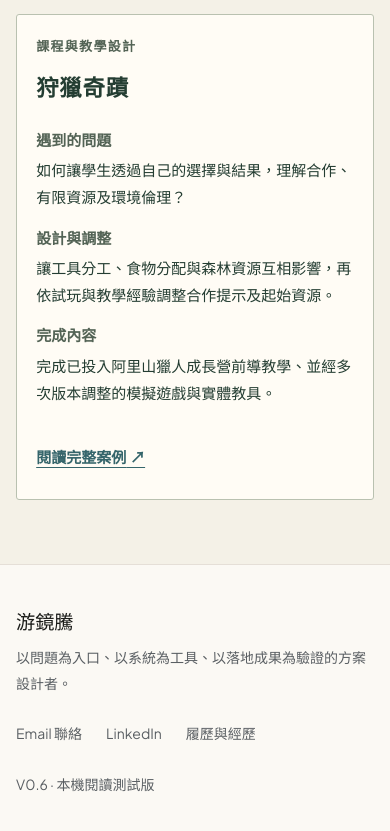
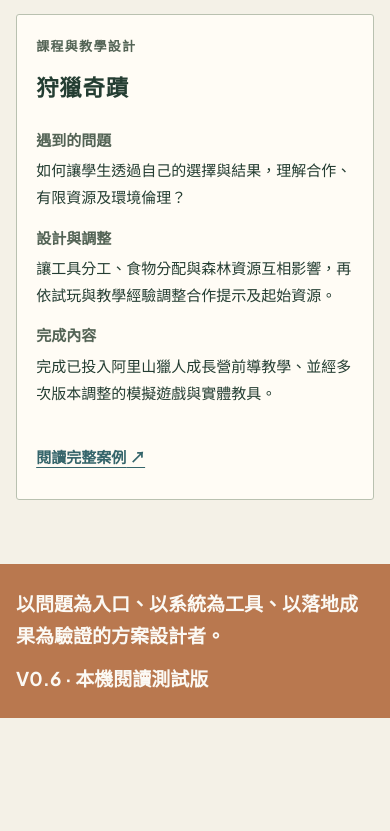
Before and after one commit to shiba19901021/DGCportfolio, an Astro site: page /DGCportfolio/explore in a window 390 px wide. Shown: the part 4602-5433 px from the top of the page. After the commit the page ends 5320 px from the top, so only its background shows below. Built offline with nearby package versions, Linux system fonts and the light colour scheme; Astro itself is replaced by a stand-in of ours.

Commit message:
Simplify footer and remove repeated homepage identity and counts

```diff
--- a/src/layouts/Base.astro
+++ b/src/layouts/Base.astro
@@ -39,8 +39,7 @@ const links = [
     <main id="main" tabindex="-1"><slot /></main>
     <footer class="site-footer site-chrome-footer">
       <div class="site-chrome-inner wrap">
-      <div><p class="footer-name">游鏡騰</p><p>{site.positioning}</p></div>
-      <div class="footer-links"><a href={`mailto:${site.email}`}>Email 聯絡</a><a href={site.linkedin}>LinkedIn</a><a href={pathFor('/#resume')}>履歷與經歷</a></div>
+      <p>{site.positioning}</p>
       {!publicRelease && <p class="preview-label">{previewVersion} · 本機閱讀測試版</p>}
       </div>
     </footer>
--- a/src/pages/index.astro
+++ b/src/pages/index.astro
@@ -11,7 +11,6 @@ const courses = works.filter(work => work.data.category === 'learning');
 <Base homeVisual>
   <div class="home-v03">
     <section class="home-hero wrap" aria-labelledby="home-title">
-      <p class="home-name">游鏡騰 <span lang="en">Ching-Teng Yu</span></p>
       <h1 id="home-title">{site.slogan}</h1>
       <p class="home-position">方案設計者，從永續實務與環境教育出發，串起問題分析、現場執行與持續改善。</p>
       <p class="home-career"><span>求職方向</span>氣候韌性與永續方案 · 跨領域專案 · 系統與流程改善</p>
@@ -20,11 +19,11 @@ const courses = works.filter(work => work.data.category === 'learning');
 
     <div id="works" class="home-works">
       <section id="selected" class="home-work-group wrap" aria-labelledby="projects-title">
-        <div class="home-section-heading"><div><h2 id="projects-title">專案作品</h2><p>從問題、限制到執行與修正，閱讀完整的專案脈絡。</p></div><span class="home-work-count">{projects.length} 篇</span></div>
+        <div class="home-section-heading"><div><h2 id="projects-title">專案作品</h2><p>從問題、限制到執行與修正，閱讀完整的專案脈絡。</p></div></div>
         <div class="home-work-list">{projects.map(work => <WorkRowCard work={work} />)}</div>
       </section>
       <section class="home-work-group wrap" aria-labelledby="courses-title">
-        <div class="home-section-heading"><div><h2 id="courses-title">課程作品</h2><p>探索學習流程、互動機制，以及試教與回饋如何推進設計。</p></div><span class="home-work-count">{courses.length} 篇</span></div>
+        <div class="home-section-heading"><div><h2 id="courses-title">課程作品</h2><p>探索學習流程、互動機制，以及試教與回饋如何推進設計。</p></div></div>
         <div class="home-work-list">{courses.map(work => <WorkRowCard work={work} />)}</div>
       </section>
     </div>
--- a/src/styles/home-v03.css
+++ b/src/styles/home-v03.css
@@ -14,8 +14,6 @@
 .home-v03 { overflow-wrap: anywhere; letter-spacing: .01em; }
 .home-v03 h2, .home-v03 h3 { letter-spacing: normal; }
 .home-v03 .home-hero { padding-block: clamp(3rem, 6vw, 5.25rem) clamp(2.875rem, 5.75vw, 5rem); }
-.home-v03 .home-name { font-size: 1rem; margin: 0 0 1.5rem; font-weight: 600; }
-.home-v03 .home-name span { font-size: .8125rem; margin-left: .8rem; font-weight: 400; color: var(--muted); }
 .home-v03 h1 { max-width: 18em; font-size: clamp(2.2rem, 4.6vw, 3.5rem); line-height: 1.55; letter-spacing: -.02em; margin: 0 0 1.5rem; }
 .home-v03 .home-position { max-width: 43rem; font-size: 1.125rem; line-height: 1.875; color: var(--muted); }
 .home-v03 .home-career { max-width: 45rem; font-size: .9375rem; color: var(--muted); margin-top: 1.75rem; }
@@ -30,7 +28,6 @@
 .home-v03 .home-section-heading { display: flex; justify-content: space-between; align-items: baseline; gap: 1rem; margin-bottom: 2rem; }
 .home-v03 .home-section-heading h2 { margin: 0 0 .5rem; font-size: clamp(1.65rem, 3vw, 2rem); }
 .home-v03 .home-section-heading p { color: var(--muted); font-size: 1rem; margin: 0; }
-.home-v03 .home-work-count { white-space: nowrap; color: var(--accent); font-size: .8125rem; }
 .home-v03 .home-work-list { display: grid; gap: 1.5rem; }
 .work-row {
   display: grid;
@@ -80,7 +77,6 @@
   .home-v03 .home-hero { padding-block: 2.25rem 2.5rem; }
   .home-v03 h1 { font-size: 2.1rem; line-height: 1.6; }
   .home-v03 .home-position { font-size: 1.0625rem; }
-  .home-v03 .home-name span { display: block; margin-left: 0; margin-top: .2rem; }
   .home-v03 .home-section-heading { margin-bottom: 1.5rem; }
   .work-row { grid-template-columns: minmax(0, 1fr); gap: 1.25rem; padding: 1rem; }
   .work-row-media { aspect-ratio: 4 / 3; }
--- a/src/styles/site-chrome.css
+++ b/src/styles/site-chrome.css
@@ -15,7 +15,7 @@
   padding-block: .9rem;
 }
 .site-chrome-header, .site-chrome-footer { font-family: "Plus Jakarta Sans", system-ui, sans-serif; }
-.site-chrome-header .brand, .site-chrome-footer .footer-name { font-family: "Noto Serif", serif; }
+.site-chrome-header .brand { font-family: "Noto Serif", serif; }
 .site-chrome-header .brand { color: #1b1c19; font-size: 1.25rem; }
 .site-chrome-header .brand span { color: #5a5f63; font-size: .6875rem; font-family: "Plus Jakarta Sans", system-ui, sans-serif; }
 .site-chrome-header nav ul { gap: .15rem 1.4rem; }
@@ -23,32 +23,23 @@
 .site-chrome-header nav a:hover,
 .site-chrome-header nav a[aria-current=page] { color: #864e29; }
 .site-chrome-header nav a[aria-current=page] { text-underline-offset: .5rem; }
-.site-chrome-header a:focus-visible,
-.site-chrome-footer a:focus-visible { outline-color: #864e29; }
+.site-chrome-header a:focus-visible { outline-color: #864e29; }
 .site-chrome-footer {
   display: block;
   padding: 0;
-  background: #fbf9f4;
-  border-top: 1px solid #e5dfd7;
-  color: #5a5f63;
+  background: #B9784F;
+  border-top: 0;
+  color: #fbf9f4;
 }
 .site-chrome-footer .site-chrome-inner {
-  display: grid;
-  grid-template-columns: minmax(0, 1fr) auto;
-  align-items: center;
-  gap: 1rem 2rem;
-  padding-block: 2.5rem;
+  padding-block: 1.5rem;
 }
-.site-chrome-footer .footer-name { color: #1b1c19; margin-bottom: .35rem; }
-.site-chrome-footer .footer-links { gap: .4rem 1.5rem; }
-.site-chrome-footer a { color: #5a5f63; text-decoration: none; }
-.site-chrome-footer a:hover { color: #864e29; text-decoration: underline; }
-.site-chrome-footer .preview-label { color: #5a5f63; }
+.site-chrome-footer p { margin: 0; font-size: 1.1875rem; font-weight: 700; line-height: 1.65; overflow-wrap: anywhere; }
+.site-chrome-footer .preview-label { color: inherit; margin-top: .75rem; }
 @media (max-width: 850px) {
   .site-chrome-header .site-chrome-inner { align-items: flex-start; flex-direction: column; gap: .35rem; }
   .site-chrome-header nav { max-width: 100%; }
   .site-chrome-header nav ul { gap: 0 1.2rem; }
-  .site-chrome-footer .site-chrome-inner { grid-template-columns: 1fr; }
 }
 @media (max-width: 380px) {
   .site-chrome-header nav ul { gap: 0 .9rem; }
```
